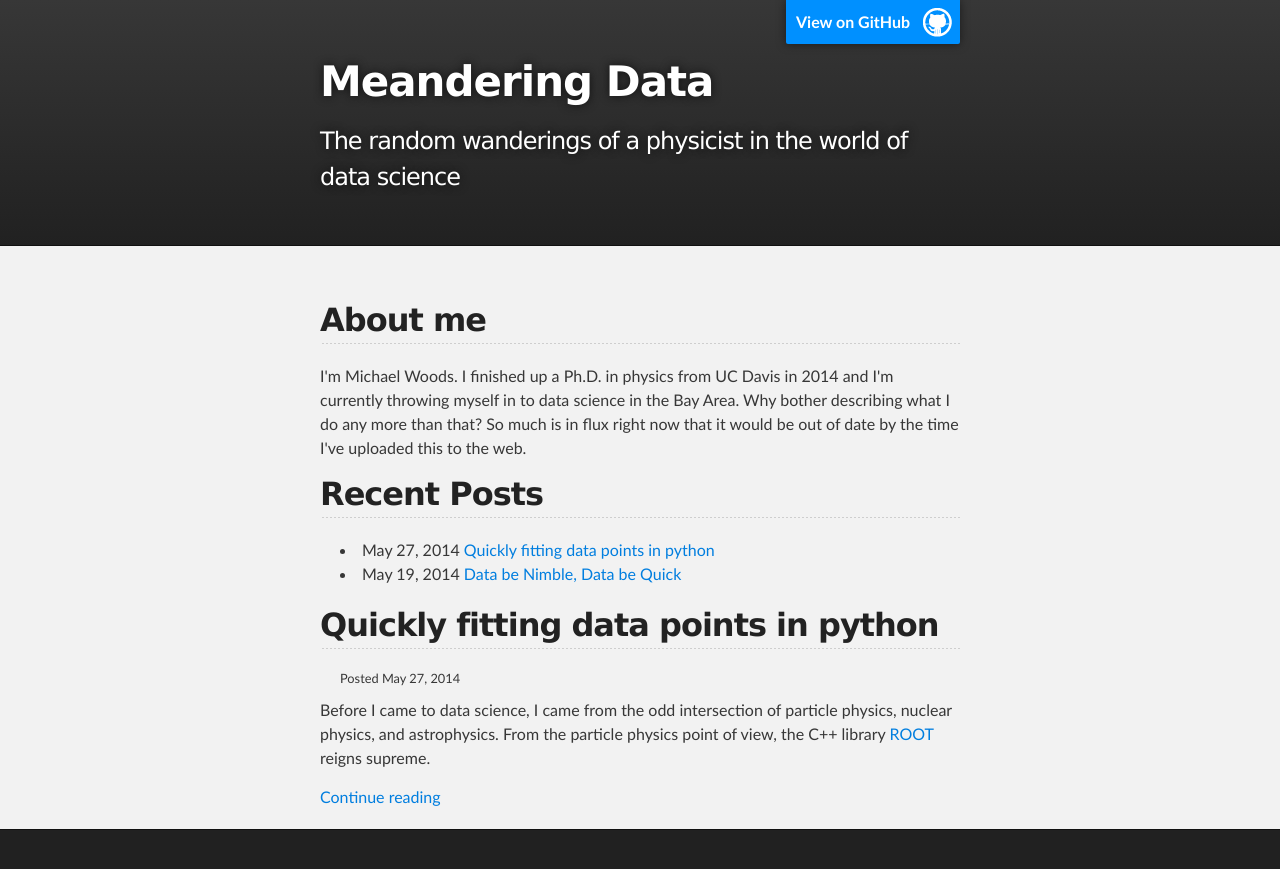
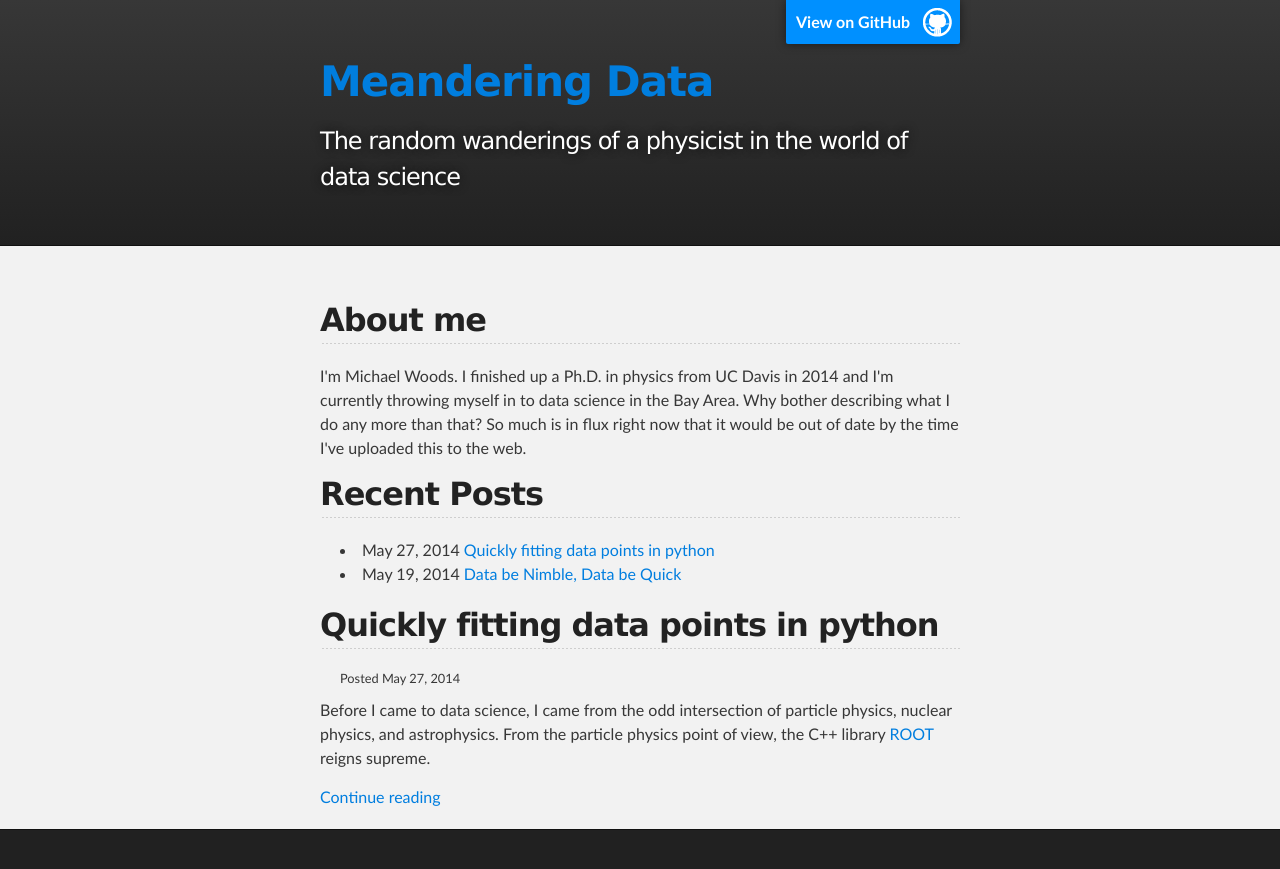
Before and after one commit to vgm64/vgm64.github.io, a Jekyll site: the page built from index.html, in a window 1280 px wide. Shown: the top 869 px of the page. Built offline with Jekyll 4.4.1, drawn with Linux system fonts in a browser that asks for light colours.

Commit message:
Adding a hyperlink to the title of the blog.

```diff
--- a/_config.yml
+++ b/_config.yml
@@ -1,3 +1,4 @@
 markdown: kramdown
 title: Meandering Data
 tagline: The random wanderings of a physicist in the world of data science
+url: http://mike.strollthroughthewoods.com/
--- a/_layouts/default.html
+++ b/_layouts/default.html
@@ -21,7 +21,7 @@
         <header class="inner">
           <a id="forkme_banner" href="https://github.com/vgm64">View on GitHub</a>
 
-          <h1 id="project_title">{{ site.title }}</h1>
+          <h1 id="project_title"><a href="site.url">{{ site.title }}</a></h1>
           <h2 id="project_tagline">{{ site.tagline }}</h2>
 
         </header>
```
